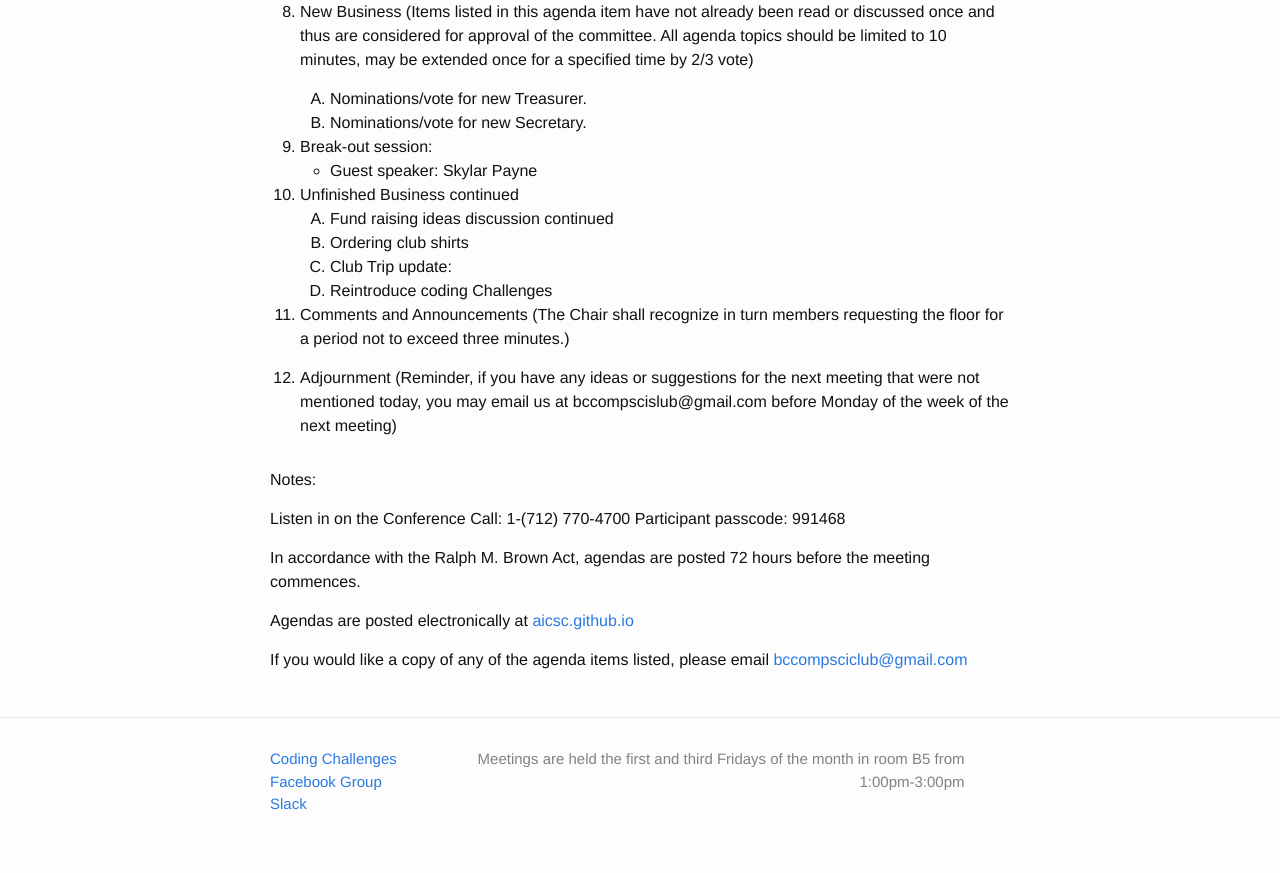
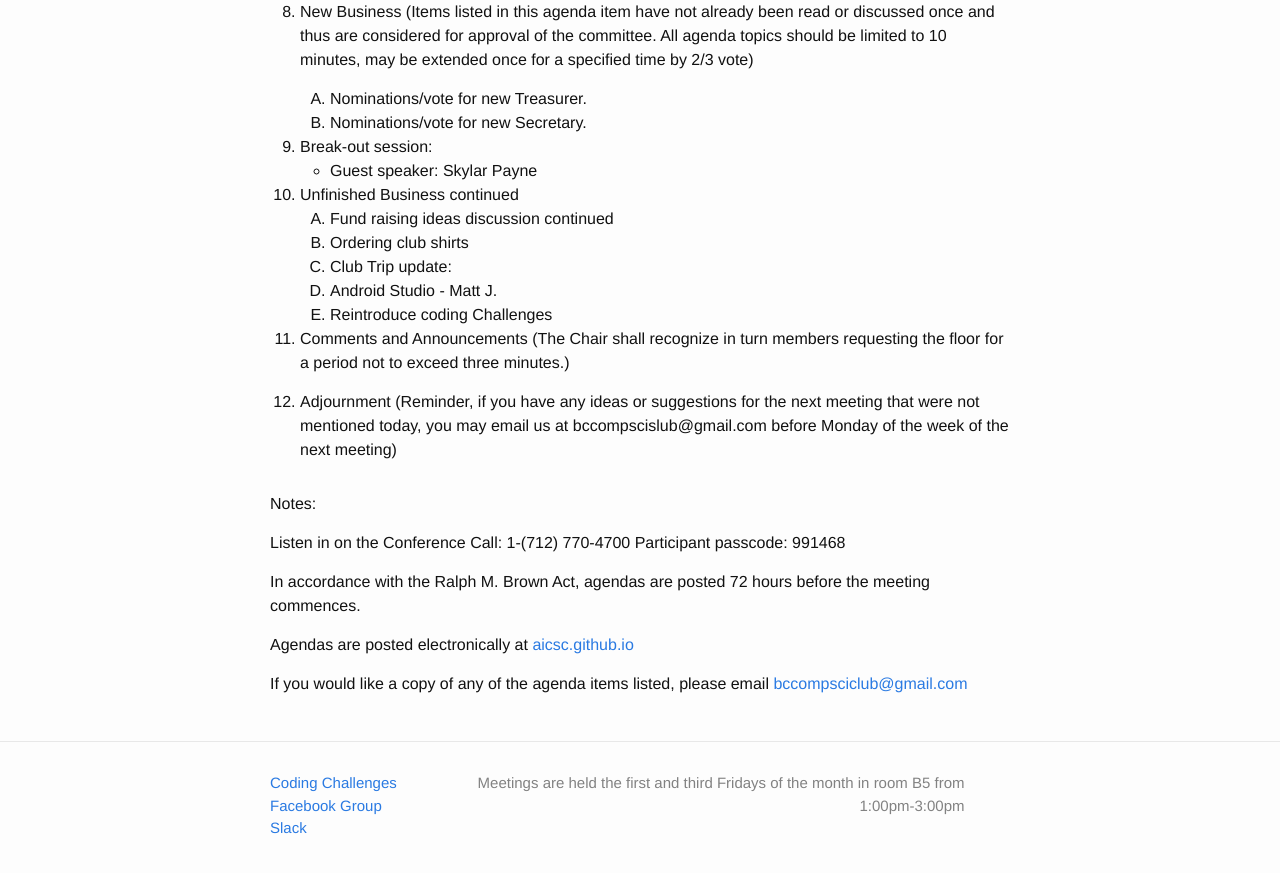
Before and after one commit to AICSC/aicsc.github.io, a Jekyll site: the page built from _posts/agenda/2016-11-04-agenda.markdown, in a window 1280 px wide and 900 px high, scrolled down 836 px. Shown: the top 873 px of the window. Built offline with Jekyll 4.4.1, drawn with Linux system fonts in a browser that asks for light colours.

Commit message:
Update 2016-11-04-agenda.markdown

```diff
--- a/_posts/agenda/2016-11-04-agenda.markdown
+++ b/_posts/agenda/2016-11-04-agenda.markdown
@@ -40,7 +40,8 @@
 	1. Fund raising ideas discussion continued
 	2. Ordering club shirts
 	3. Club Trip update:
-	4. Reintroduce coding Challenges
+	4. Android Studio - Matt J.
+	5. Reintroduce coding Challenges
 
 11. Comments and Announcements
 	(The Chair shall recognize in turn members requesting the floor for a period not to exceed three minutes.)
```
